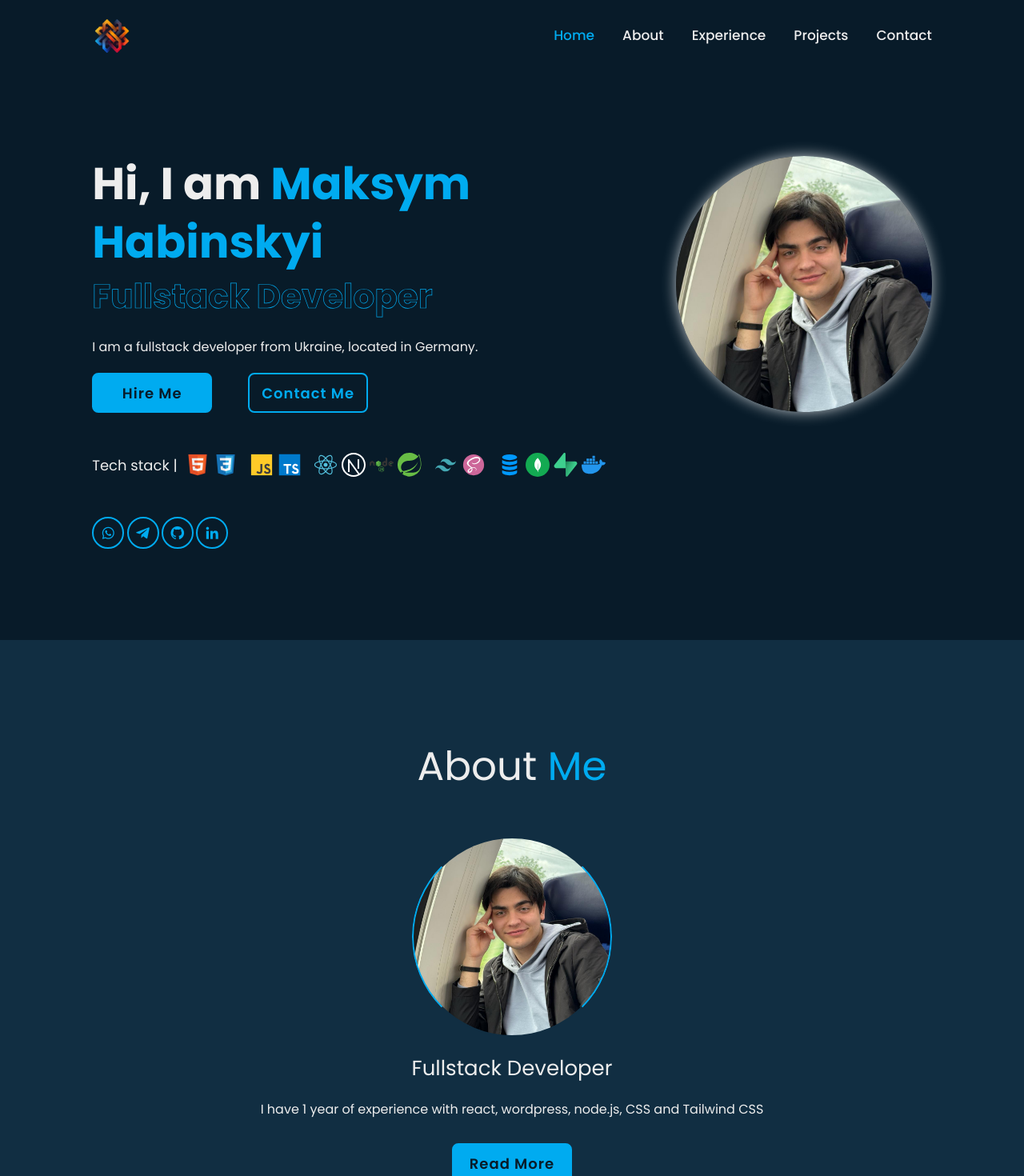
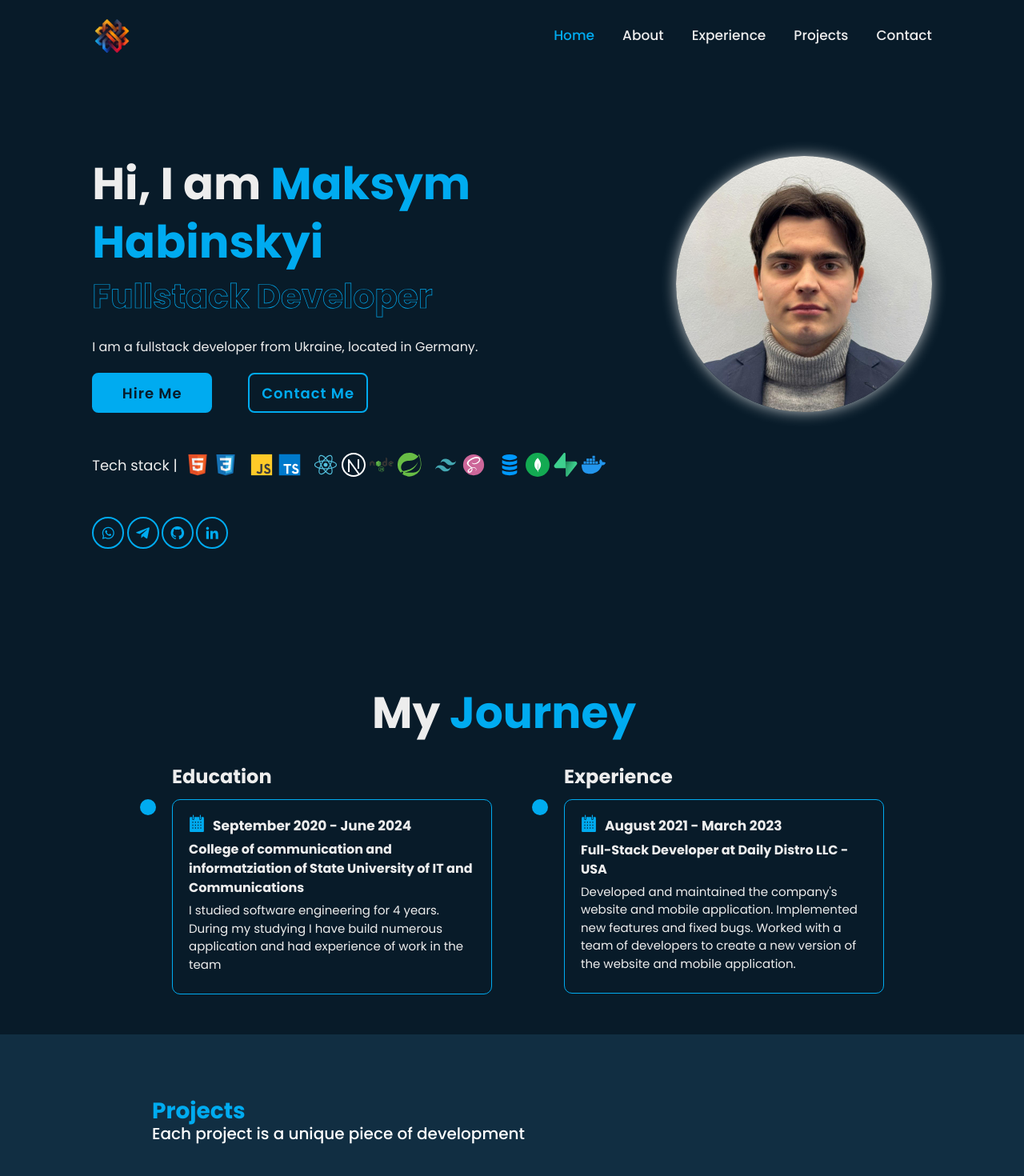
Before and after one commit to Izakiel81/portfolio, a Next.js app: page / in a window 1280 px wide. Shown: the top 1470 px of the page at 80% size. Built offline with nearby package versions, Linux system fonts and the light colour scheme.

Commit message:
some pereference changes

```diff
--- a/src/app/page.tsx
+++ b/src/app/page.tsx
@@ -14,7 +14,7 @@ export default function Home() {
 
       <HomeSection />
 
-      <About />
+      {/* <About /> */}
 
       <Experience />
 
--- a/src/components/about/About.module.css
+++ b/src/components/about/About.module.css
@@ -86,7 +86,7 @@
 
 
 .about_img .circle_spin {
-  @apply bg-image-eye bg-no-repeat bg-cover bg-center;
+  @apply bg-image-eye bg-no-repeat bg-cover bg-right-top;
   position: absolute;
   top: 50%;
   left: 50%;
--- a/src/components/experience/Experience.module.css
+++ b/src/components/experience/Experience.module.css
@@ -1,5 +1,6 @@
 .container {
   min-height: 50vh;
+
 }
 .table_of_columns {
   display: flex;
--- a/src/components/experience/Experience.tsx
+++ b/src/components/experience/Experience.tsx
@@ -15,7 +15,7 @@ const Experience = () => {
     ]
     const experienceData = [
         {
-            date: "September 2023 - June 2024",
+            date: "August 2021 - March 2023",
             heading: "Full-Stack Developer at Daily Distro LLC - USA",
             description: "Developed and maintained the company's website and mobile application. Implemented new features and fixed bugs. Worked with a team of developers to create a new version of the website and mobile application."
         }
--- a/src/components/home-section/HomeSection.module.css
+++ b/src/components/home-section/HomeSection.module.css
@@ -157,7 +157,7 @@
 
 .home_img {
   grid-area: img;
-  @apply bg-image-home bg-no-repeat bg-cover bg-center;
+  @apply bg-image-home bg-no-repeat bg-cover bg-right-top;
   width: 25vw;
   height: 25vw;
   border-radius: 50%;
```
Also changed, not shown: public/assets/images/home_photo.jpg.
